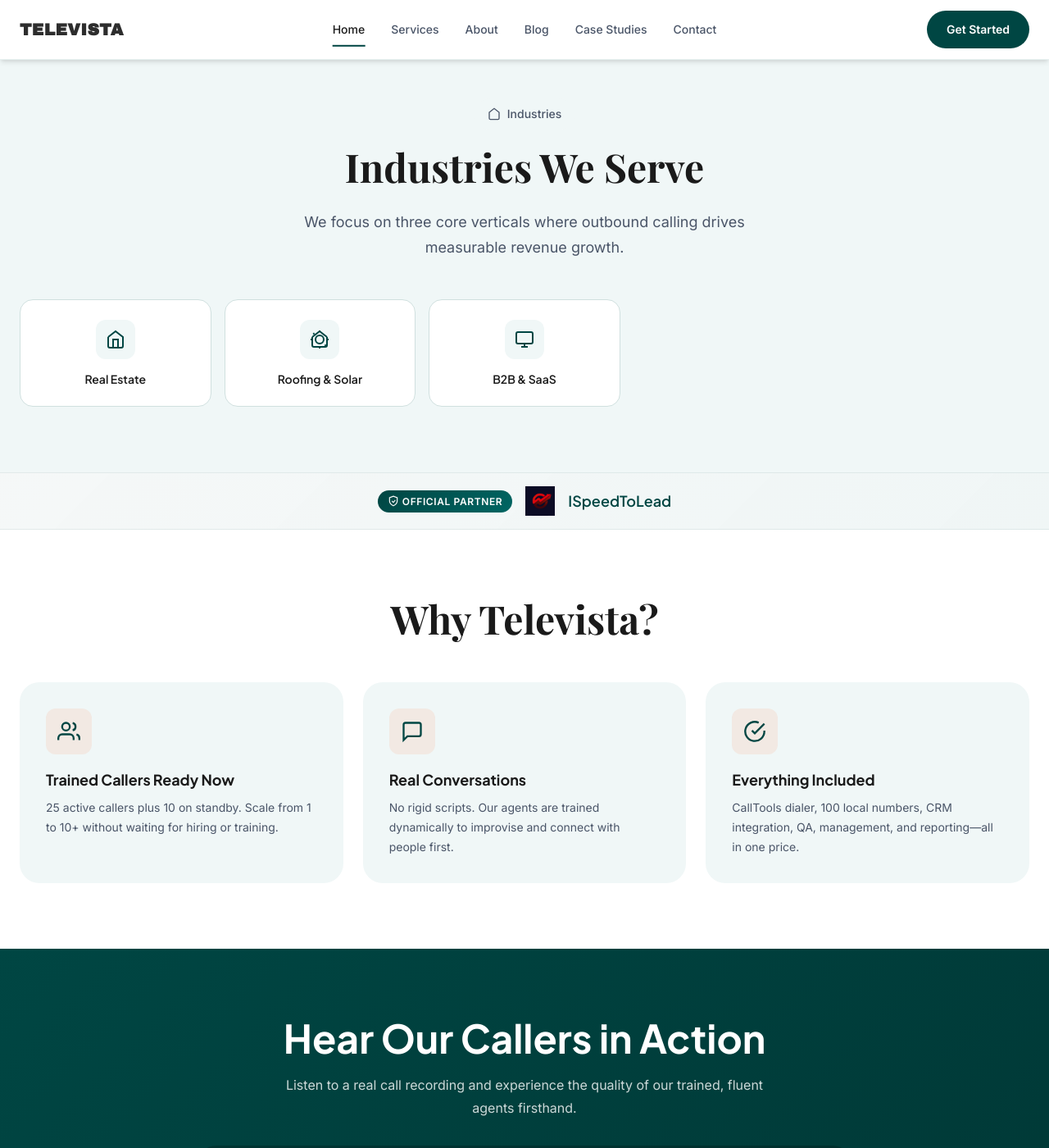
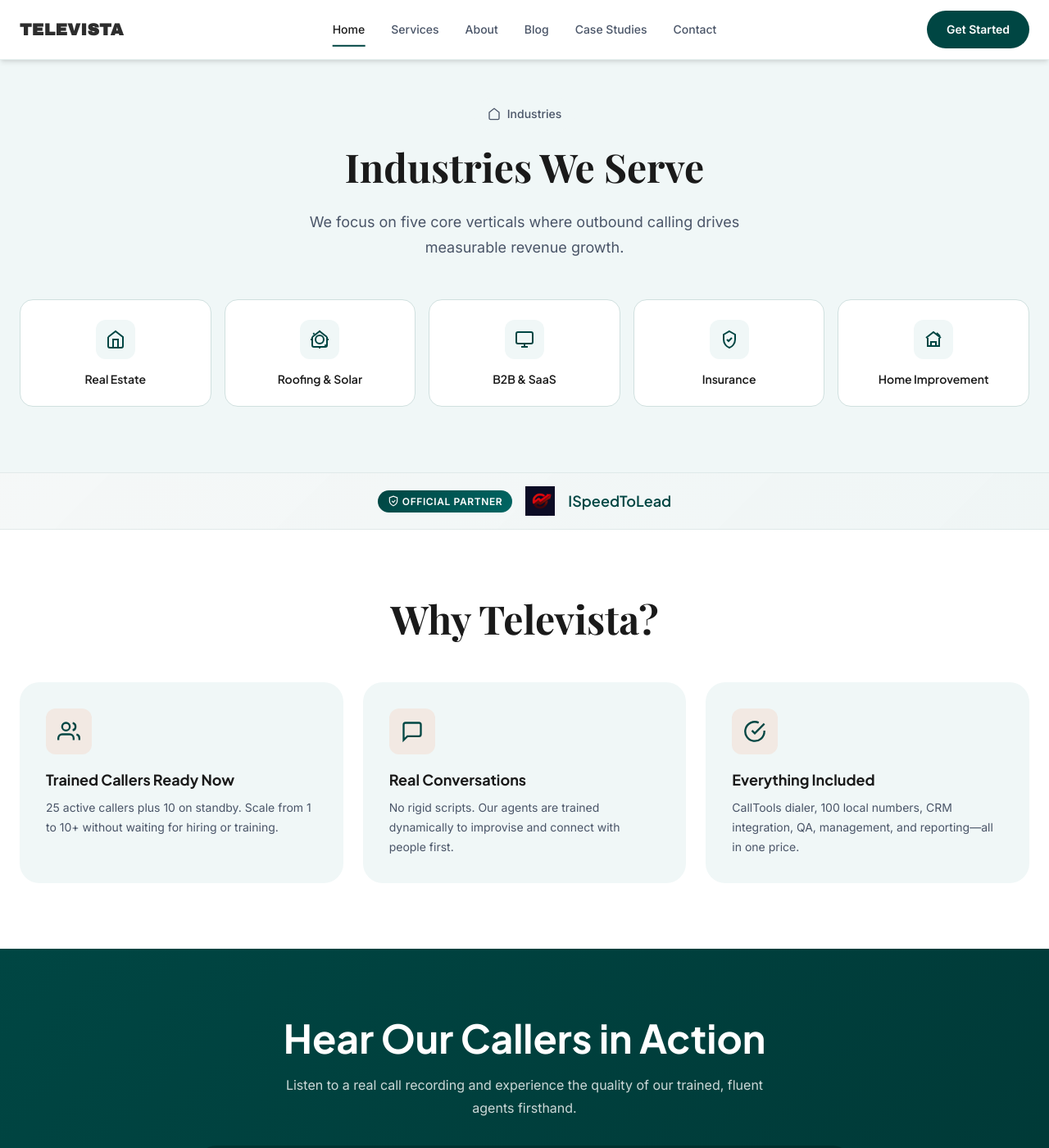
Before and after one commit to amer676/Televista, a Jekyll site: the page index.html, which Jekyll copies as it is, in a window 1280 px wide and 1400 px high, scrolled down 8773 px. Shown: the whole window at 82% size. Built offline with Jekyll 4.4.1, drawn with Linux system fonts in a browser that asks for light colours; some of the changed text lies outside the part shown.

Commit message:
Add insurance/home improvement industries and fix process grid layout

```diff
--- a/assets/css/main.css
+++ b/assets/css/main.css
@@ -796,6 +796,12 @@ img {
 .process-track {
   display: grid;
   grid-template-columns: repeat(4, 1fr);
+  gap: var(--space-6);
+}
+
+.process-grid {
+  display: grid;
+  grid-template-columns: repeat(3, minmax(0, 1fr));
   gap: var(--space-6);
 }
 
@@ -2501,6 +2507,10 @@ a.footer-contact-value:hover {
     grid-template-columns: repeat(2, 1fr);
   }
 
+  .process-grid {
+    grid-template-columns: repeat(2, minmax(0, 1fr));
+  }
+
   .process-number {
     font-size: 5rem;
   }
@@ -2605,6 +2615,10 @@ a.footer-contact-value:hover {
   }
 
   .process-track {
+    grid-template-columns: 1fr;
+  }
+
+  .process-grid {
     grid-template-columns: 1fr;
   }
 
--- a/b2b-saas.html
+++ b/b2b-saas.html
@@ -370,6 +370,8 @@
               <li><a href="real-estate.html">Real Estate</a></li>
               <li><a href="roofing-solar.html">Roofing &amp; Solar</a></li>
               <li><a href="b2b-saas.html">B2B &amp; SaaS</a></li>
+              <li><a href="contact.html">Insurance</a></li>
+              <li><a href="contact.html">Home Improvement</a></li>
             </ul>
           </div>
           <div class="footer-nav">
--- a/index.html
+++ b/index.html
@@ -10,7 +10,7 @@
     </title>
     <meta
       name="description"
-      content="Expert cold calling services for real estate, solar, roofing, and insurance. Fully trained callers, 2-3 appointments per day per caller. Get started from $1,250/month."
+      content="Expert cold calling services for real estate, solar, roofing, insurance, and home improvement. Fully trained callers, 2-3 appointments per day per caller. Get started from $1,250/month."
     />
 
     <!-- Open Graph -->
@@ -130,7 +130,7 @@
         "@context": "https://schema.org",
         "@type": "LocalBusiness",
         "name": "Televista Lead Generation",
-        "description": "Expert cold calling and lead generation services for real estate, solar, roofing, and insurance industries.",
+        "description": "Expert cold calling and lead generation services for real estate, solar, roofing, insurance, and home improvement industries.",
         "url": "https://televistaleadgeneration.com/",
         "telephone": "+1-934-245-7155",
         "email": "team@televistaleadgeneration.com",
@@ -221,7 +221,7 @@
             "name": "What industries do you work with?",
             "acceptedAnswer": {
               "@type": "Answer",
-              "text": "We specialize in real estate, but also serve solar, roofing, insurance, and home renovations. If you're in a B2B or high-ticket space, we can likely help."
+              "text": "We specialize in real estate, but also serve solar, roofing, insurance, and home improvement services. If you're in a B2B or high-ticket space, we can likely help."
             }
           }
         ]
@@ -1845,7 +1845,7 @@
       </section>
 
       <!-- Industries Section -->
-      <section class="industries-section section">
+      <section class="industries-section section" id="industries">
         <div class="container">
           <div class="text-center mb-12">
             <div class="section-badge">
@@ -1861,7 +1861,7 @@
             </div>
             <h2 class="section-title">Industries We Serve</h2>
             <p class="section-description mx-auto">
-              We focus on three core verticals where outbound calling drives
+              We focus on five core verticals where outbound calling drives
               measurable revenue growth.
             </p>
           </div>
@@ -1916,6 +1916,36 @@
                 </svg>
               </div>
               <h4>B2B &amp; SaaS</h4>
+            </a>
+            <a class="industry-card fade-in" href="contact.html">
+              <div class="industry-icon">
+                <svg
+                  viewBox="0 0 24 24"
+                  fill="none"
+                  stroke="currentColor"
+                  stroke-width="2"
+                >
+                  <path d="M12 2l7 4v6c0 5-3.5 9-7 10-3.5-1-7-5-7-10V6l7-4z" />
+                  <path d="M9 12l2 2 4-4" />
+                </svg>
+              </div>
+              <h4>Insurance</h4>
+            </a>
+            <a class="industry-card fade-in" href="contact.html">
+              <div class="industry-icon">
+                <svg
+                  viewBox="0 0 24 24"
+                  fill="none"
+                  stroke="currentColor"
+                  stroke-width="2"
+                >
+                  <path d="M3 10l9-7 9 7" />
+                  <path d="M5 10v10h14V10" />
+                  <path d="M9 20v-5h6v5" />
+                  <path d="M16 4l4 4" />
+                </svg>
+              </div>
+              <h4>Home Improvement</h4>
             </a>
           </div>
         </div>
@@ -2467,7 +2497,7 @@
                 <div class="faq-answer">
                   <p>
                     We specialize in real estate, but also serve solar, roofing,
-                    insurance, and home renovations. If you're in a B2B or
+                    insurance, and home improvement services. If you're in a B2B or
                     high-ticket space, we can likely help.
                   </p>
                 </div>
@@ -2563,6 +2593,8 @@
               <li><a href="real-estate.html">Real Estate</a></li>
               <li><a href="roofing-solar.html">Roofing &amp; Solar</a></li>
               <li><a href="b2b-saas.html">B2B &amp; SaaS</a></li>
+              <li><a href="contact.html">Insurance</a></li>
+              <li><a href="contact.html">Home Improvement</a></li>
             </ul>
           </div>
           <div class="footer-nav">
--- a/real-estate.html
+++ b/real-estate.html
@@ -366,6 +366,8 @@
               <li><a href="real-estate.html">Real Estate</a></li>
               <li><a href="roofing-solar.html">Roofing &amp; Solar</a></li>
               <li><a href="b2b-saas.html">B2B &amp; SaaS</a></li>
+              <li><a href="contact.html">Insurance</a></li>
+              <li><a href="contact.html">Home Improvement</a></li>
             </ul>
           </div>
           <div class="footer-nav">
--- a/roofing-solar.html
+++ b/roofing-solar.html
@@ -347,6 +347,8 @@
               <li><a href="real-estate.html">Real Estate</a></li>
               <li><a href="roofing-solar.html">Roofing &amp; Solar</a></li>
               <li><a href="b2b-saas.html">B2B &amp; SaaS</a></li>
+              <li><a href="contact.html">Insurance</a></li>
+              <li><a href="contact.html">Home Improvement</a></li>
             </ul>
           </div>
           <div class="footer-nav">
```
Also changed, not shown: services.html (+33 -1 lines).
